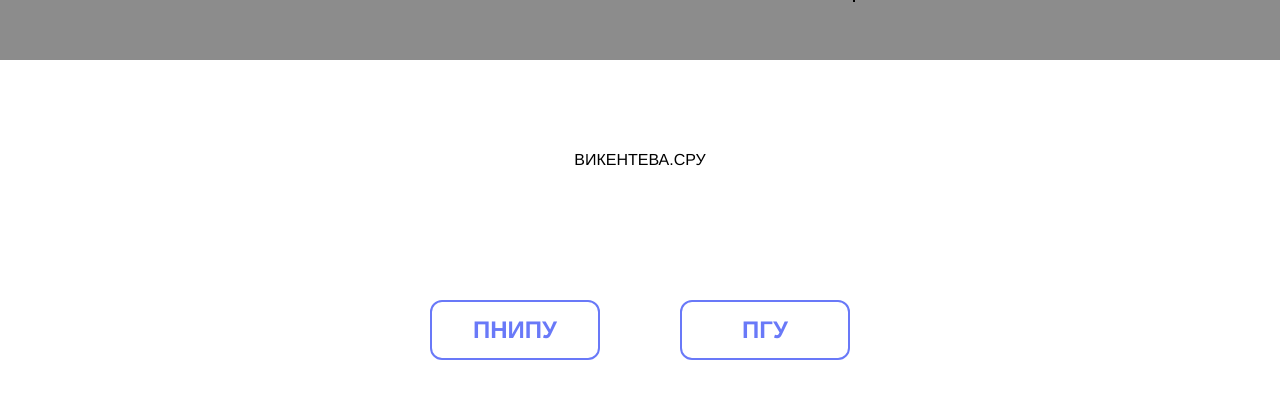
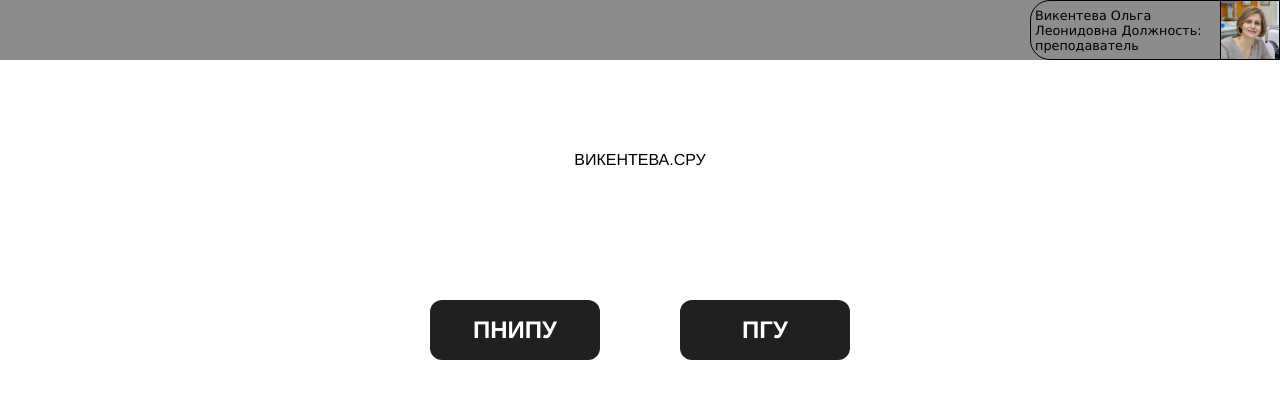
Before and after one commit to NabiulinDamir/Proj_VOL, a Vue app in the folder vue_web/: page / in a window 1280 px wide. Shown: the top 398 px of the page. Built offline with nearby package versions, Linux system fonts and the light colour scheme.

Commit message:
Создание карточки преподавателя

```diff
--- /dev/null
+++ b/vue_web/src/components/BaseComponents/PrepodCart.vue
@@ -0,0 +1,118 @@
+<template>
+    <div class='Cart'>
+
+        <div class="Container-Up">
+            <div class="info">{{PrepodInfo}}</div>
+            <div class="img" ><img src="/src/ico/VOL.png" alt="ошибка"></div>
+        </div>
+
+        <div class="Container-Bottom">
+            Номер: 99-9999-999-9
+            <hr class="line">
+            Почта: vecenteva@gmail.com
+            <hr class="line">
+            Информация 1
+            <hr class="line">
+            Информация 2
+            <hr class="line">
+            <div id="login">
+                Войти
+            </div>
+
+
+
+        </div>
+    </div>
+
+
+
+</template>
+
+<script setup>
+var PrepodInfo = "Викентева Ольга Леонидовна\nДолжность: преподаватель";
+
+
+
+
+</script>
+
+<style lang="scss" scoped>
+    .Cart{
+        width: 250px;
+        height: 60px;
+        border: 1px solid black;
+        // display: flex;
+        overflow: hidden;
+        border-top-left-radius: 20px;
+        border-bottom-left-radius: 20px;
+        background-color: rgb(140, 140, 140);
+        font-size: 0.8em;
+        transition: 200ms;
+        &:hover{
+            height: 220px;
+
+            .Container-Up{
+                border-bottom: 1px solid black;
+            }
+        }
+    }
+    .Container-Up{
+        width: 100%;
+        height: 59px;
+        display: flex;
+        overflow: hidden;
+
+    }
+    .Container-Bottom{
+        padding: 10px;
+    }
+    .line{
+        // margin-bottom: 10px;
+        height: 1px;
+        background-color: #2424249a;
+        // color: aqua;
+        border: 0px;
+    }
+    .info{
+        width: 100%;
+        height: 58px;
+        overflow: hidden;
+
+        display: flex;
+        align-items: center;
+        padding-left: 4px;
+        font-family: "Geneva", sans-serif;
+    }
+    .img{
+        // aspect-ratio: 1/1;
+        height: 58px;
+        display: flex;
+        border-left: 1px solid black;
+
+    }
+    #login{
+        width: 70px;
+        height: 20px;
+        display: flex;
+        // border-radius: 12px;
+        border: 1px;
+        background-color: #202020;
+        color: #ffffff;
+        transition:  0.2s;
+        font-weight: bold;
+        place-content: center;
+        align-items: center;
+        // text-decoration: none;
+        user-select: none;
+        &:hover{
+
+            border:1px solid #b5b5b5;
+
+
+
+        }
+    }
+
+
+
+</style>
--- a/vue_web/src/components/BaseComponents/UpTitle.vue
+++ b/vue_web/src/components/BaseComponents/UpTitle.vue
@@ -3,15 +3,17 @@
         <div class="NavbarContainer-left"></div>
         <div class="NavbarContainer-center"></div>
         <div class="NavbarContainer-right">
-            <div class="PrepodCart">
+            <PrepodCart>
 
-            </div>
+            </PrepodCart>
+
+
         </div>
     </div>
 </template>
 
 <script setup>
-// import photoCart from '/src/ico/VOL.png'
+import PrepodCart from "/src/components/BaseComponents/PrepodCart.vue"
 </script>
 
 <style lang="scss" scoped>
@@ -28,9 +30,8 @@
 }
 .NavbarContainer-right{
     width: 100%;
+    display: flex;
+    justify-content: flex-end;
 }
-.PrepodCart{
-    width: fit-content;
-    border: 1px solid black;
-}
+
 </style>
--- a/vue_web/src/components/StartPageComponents/ChoiseButton.vue
+++ /dev/null
@@ -1,20 +0,0 @@
-<template>
-
-        <div class="button">
-
-        </div>
-
-</template>
-
-<script setup>
-
-</script>
-
-<style lang="css" scoped>
-.button{
-    width: 150px;
-    height: 70px;
-    border: 1px solid black;
-    position: relative;
-}
-</style>
--- a/vue_web/src/router/index.js
+++ b/vue_web/src/router/index.js
@@ -1,7 +1,7 @@
 import { createRouter, createWebHistory } from 'vue-router'
-import StartPage from '/src/views/StartPage.vue'
-import PnipuPage from '/src/views/PnipuPage.vue'
-import PguPage from '/src/views/PguPage.vue'
+import StartPage from '../views/StartPage.vue'
+import PnipuPage from '../views/PnipuPage.vue'
+import PguPage from '../views/PguPage.vue';
 
 const router = createRouter({
   history: createWebHistory(import.meta.env.BASE_URL),
--- a/vue_web/src/views/StartPage.vue
+++ b/vue_web/src/views/StartPage.vue
@@ -12,7 +12,7 @@
 
 <script setup>
 import {ref} from 'vue';
-import ChoiseButton from '/src/components/StartPageComponents/ChoiseButton.vue'
+
 
 const link_1 = ref({name: 'ПНИПУ', href: '/PnipuPage'})
 const link_2 = ref({name: 'ПГУ', href: '/PguPage'})
@@ -39,18 +39,21 @@ const link_2 = ref({name: 'ПГУ', href: '/PguPage'})
         display: flex;
         border-radius: 12px;
         padding: 10px;
-        border: 2px solid #6979f8;
-        color: #6979f8;
+        // border: 2px solid #ffffff;
+        background-color: #202020;
+        color: #ffffff;
         transition:  0.2s;
         font-weight: bold;
+
         // margin-bottom: 10px;
         place-content: center;
         align-items: center;
         font-size: 1.5em;
         text-decoration: none;
         &:hover{
-            border-color: #5b68c8;
-            color: #5b68c8;
+            font-size: 1.55em;
+            // border-color: #5b68c8;
+            // color: #5b68c8;
             margin: 35px;
             width: 180px;
             height: 70px;
```
